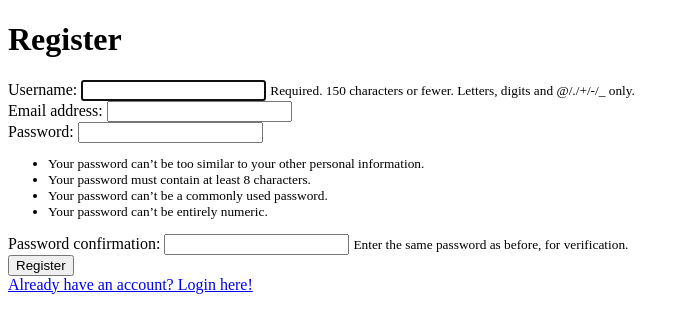
After one commit to notacoham/todo_app_project, a Django app: page /tasks/register/ in a window 1280 px wide. The commit adds this page. Shown: the top 333 px of the page, without its empty margins (0-689 px from the left). Run offline with Django 5.2, Linux system fonts and the light colour scheme.

Commit message:
feat: implement new user registration auth

```diff
--- a/tasks/forms.py
+++ b/tasks/forms.py
@@ -1,5 +1,7 @@
 from django import forms
 from .models import Task
+from django.contrib.auth.forms import UserCreationForm
+from django.contrib.auth.models import User
 
 class TaskForm(forms.ModelForm):
   class Meta:
@@ -15,3 +17,8 @@ class TaskForm(forms.ModelForm):
     labels = {
       'is_complete': 'Mark as Complete'
     }
+
+class CustomUserCreationForm(UserCreationForm):
+  class Meta(UserCreationForm.Meta):
+    model = User
+    fields = UserCreationForm.Meta.fields + ('email',)
--- /dev/null
+++ b/tasks/templates/tasks/register.html
@@ -0,0 +1,36 @@
+<!DOCTYPE html>
+<html lang="en">
+  <head>
+    <meta charset="UTF-8" />
+    <meta name="viewport" content="width=device-width, initial-scale=1.0" />
+    <title>{{title}}</title>
+  </head>
+  <body>
+    <div>
+      <h1>{{ title }}</h1>
+      <form method="post">
+        {% csrf_token %} {% if form.non_field_errors %}
+        <ul>
+          {% for error in form.non_field_errors %}
+          <li>{{ error }}</li>
+          {% endfor %}
+        </ul>
+        {% endif %} {% for field in form %}
+        <div>
+          {{ field.label_tag }} {{ field }} {% if field.help_text %}
+          <small>{{field.help_text}}</small>
+          {% endif %} {% if field.errors %}
+          <ul>
+            {% for error in field.errors %}
+            <li>{{ errors }}</li>
+            {% endfor %}
+          </ul>
+          {% endif %}
+        </div>
+        {% endfor %}
+        <button type="submit">Register</button>
+      </form>
+      <a href="{% url 'login' %}">Already have an account? Login here!</a>
+    </div>
+  </body>
+</html>
--- a/tasks/urls.py
+++ b/tasks/urls.py
@@ -7,5 +7,6 @@ urlpatterns = [
   path('', views.task_list, name='task_list'),
   path('create/', views.task_create, name='task_create'),
   path('edit/<int:pk>/', views.task_edit, name='task_edit'),
-  path('delete/<int:pk>/', views.task_delete, name='task_delete')
+  path('delete/<int:pk>/', views.task_delete, name='task_delete'),
+  path('register/', views.register, name='register')
 ]
--- a/tasks/views.py
+++ b/tasks/views.py
@@ -1,7 +1,8 @@
 from django.shortcuts import render, redirect, get_object_or_404
 from django.contrib.auth.decorators import login_required
+from django.contrib.auth import login
 from .models import Task
-from .forms import TaskForm
+from .forms import TaskForm, CustomUserCreationForm
 
 # Create your views here.
 
@@ -71,3 +72,20 @@ def task_delete(request, pk):
   }
 
   return render(request, 'tasks/task_confirm_delete.html', context)
+
+def register(request):
+  if request.method == "POST":
+    form = CustomUserCreationForm(request.POST)
+    if form.is_valid():
+      user = form.save()
+      login(request, user)
+      return redirect('tasks:task_list')
+  else:
+    form = CustomUserCreationForm()
+
+  context = {
+    'form': form,
+    'title': "Register"
+  }
+
+  return render(request, 'tasks/register.html', context)
--- a/templates/registration/logged_out.html
+++ b/templates/registration/logged_out.html
@@ -10,6 +10,7 @@
       <h2>You have been logged out.</h2>
       <p>Thanks for using the app, and thank you for your consideration!</p>
       <a href="{% url 'login' %}"> Log Back In </a>
+      <p>New user? <a href="{% url 'tasks:register' %}">Register</a></p>
     </div>
   </body>
 </html>
--- a/templates/registration/login.html
+++ b/templates/registration/login.html
@@ -37,7 +37,9 @@
         </div>
         <button type="submit">Log In</button>
       </form>
-      <p>Don't have an account? Sign up!</p>
+      <p>
+        Don't have an account? <a href="{% url 'tasks:register' %}">Register</a>
+      </p>
     </div>
   </body>
 </html>
```
